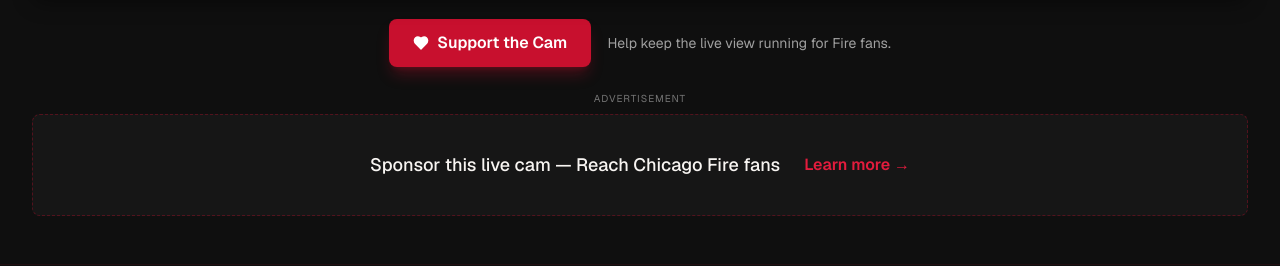
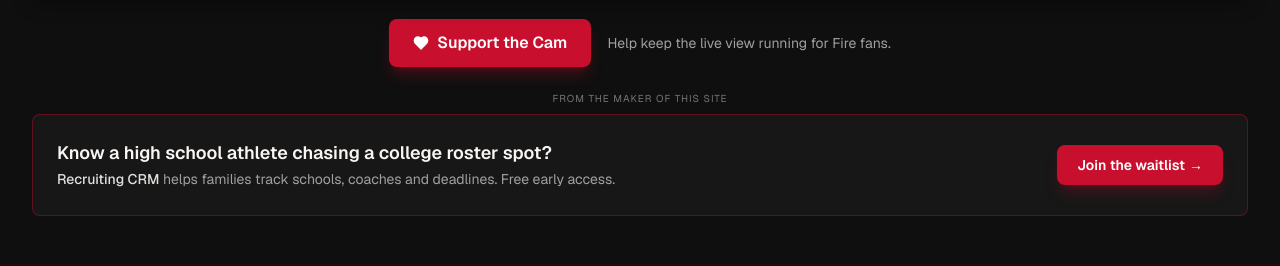
Before and after one commit to aruntikoo/chicagofirewatch, a Next.js app: page / in a window 1280 px wide. Shown: the part 1018-1284 px from the top of the page. Built offline with nearby package versions, Linux system fonts and the light colour scheme; no server answers.

Commit message:
Replace sponsor banner with Recruiting CRM waitlist banner

```diff
--- a/src/components/LivePlayer.tsx
+++ b/src/components/LivePlayer.tsx
@@ -2,8 +2,8 @@
 
 import { useEffect, useState } from "react";
 import { Play, Maximize, Volume2, VolumeX, Heart } from "lucide-react";
-import Link from "next/link";
 import PresenceCounter from "./PresenceCounter";
+import RecruitingCrmBanner from "./RecruitingCrmBanner";
 
 const YOUTUBE_CHANNEL_ID = "UCCpOx6W4-N2BhFRHdc1043w";
 const SUPPORT_URL = "https://donate.stripe.com/6oU28q0vs233554h287Re00";
@@ -244,24 +244,7 @@
           </p>
         </div>
 
-        <div className="mt-6">
-          <p className="text-[10px] uppercase tracking-widest text-muted/70 text-center mb-2">
-            Advertisement
-          </p>
-          <Link
-            href="/sponsor"
-            className="group block w-full rounded-lg border border-dashed border-fire-red/35 bg-charcoal/70 hover:border-fire-red/55 hover:bg-charcoal/90 transition-colors"
-          >
-            <div className="flex flex-col sm:flex-row items-center justify-center gap-3 sm:gap-6 px-6 py-7 sm:py-8 min-h-[96px] sm:min-h-[100px]">
-              <span className="text-warm-white font-medium text-base sm:text-lg text-center">
-                Sponsor this live cam — Reach Chicago Fire fans
-              </span>
-              <span className="text-fire-red-light text-sm sm:text-base font-semibold group-hover:underline whitespace-nowrap">
-                Learn more →
-              </span>
-            </div>
-          </Link>
-        </div>
+        <RecruitingCrmBanner />
       </div>
     </section>
   );
--- /dev/null
+++ b/src/components/RecruitingCrmBanner.tsx
@@ -0,0 +1,38 @@
+// Promo banner for Recruiting CRM, a separate project by the same maker.
+// utm_source=chicagofirewatch tags every waitlist sign-up that comes from this banner,
+// so the Waitlist tab in the Recruiting CRM admin shows how many came from here.
+// The waitlist is free. Do not add prices or payment language here (Vercel Hobby plan terms).
+
+const WAITLIST_URL =
+  "https://recruiting-crm-seven.vercel.app/?waitlist=1&utm_source=chicagofirewatch&utm_medium=banner";
+
+export default function RecruitingCrmBanner() {
+  return (
+    <div className="mt-6">
+      <p className="text-[10px] uppercase tracking-widest text-muted/70 text-center mb-2">
+        From the maker of this site
+      </p>
+      <a
+        href={WAITLIST_URL}
+        target="_blank"
+        rel="noopener"
+        className="group block w-full rounded-lg border border-fire-red/40 bg-charcoal/80 hover:border-fire-red/70 hover:bg-charcoal transition-colors"
+      >
+        <div className="flex flex-col sm:flex-row items-center justify-between gap-4 sm:gap-6 px-6 py-6 min-h-[96px] sm:min-h-[100px]">
+          <div className="text-center sm:text-left">
+            <p className="text-warm-white font-semibold text-base sm:text-lg leading-snug">
+              Know a high school athlete chasing a college roster spot?
+            </p>
+            <p className="text-muted text-sm mt-1">
+              <span className="text-warm-white/90 font-medium">Recruiting CRM</span>{" "}
+              helps families track schools, coaches and deadlines. Free early access.
+            </p>
+          </div>
+          <span className="inline-flex items-center gap-1 px-5 py-2.5 rounded-lg bg-fire-red group-hover:bg-fire-red-light text-white text-sm font-semibold whitespace-nowrap shadow-lg shadow-fire-red/25 transition-colors">
+            Join the waitlist <span aria-hidden="true">→</span>
+          </span>
+        </div>
+      </a>
+    </div>
+  );
+}
```
